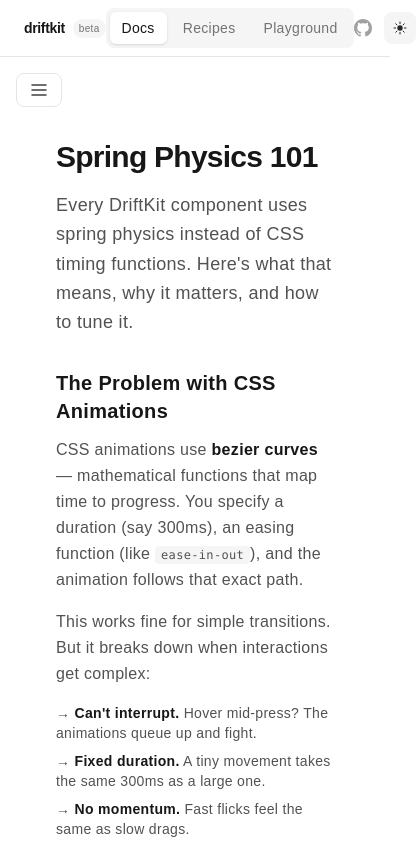
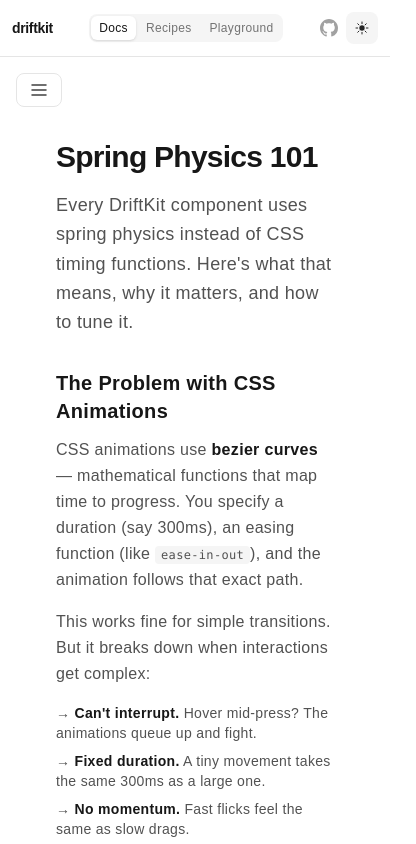
Before and after one commit to kippledigital/driftkit, a Next.js app: page /docs/spring-physics in a window 390 px wide. Shown: the top 844 px of the page, 416 px wide, since content can reach past the window. Built offline with nearby package versions, Linux system fonts and the light colour scheme; a web font is replaced by a local one.

Commit message:
fix: Global nav mobile fit — smaller text/padding, hide beta badge on small screens

```diff
--- a/src/components/global-nav.tsx
+++ b/src/components/global-nav.tsx
@@ -17,19 +17,19 @@
 
   return (
     <header className="sticky top-0 z-50 border-b border-neutral-200 dark:border-neutral-800 bg-white/80 dark:bg-neutral-950/80 backdrop-blur-sm">
-      <div className="max-w-7xl mx-auto px-6 h-14 flex items-center justify-between">
+      <div className="max-w-7xl mx-auto px-3 sm:px-6 h-14 flex items-center justify-between gap-2">
         {/* Logo */}
-        <Link href="/" className="flex items-center gap-2 group">
+        <Link href="/" className="flex items-center gap-2 group shrink-0">
           <span className="text-sm font-bold text-neutral-900 dark:text-white tracking-tight">
             driftkit
           </span>
-          <span className="text-[10px] px-1.5 py-0.5 rounded-full bg-neutral-100 dark:bg-neutral-800 text-neutral-500 font-medium">
+          <span className="text-[10px] px-1.5 py-0.5 rounded-full bg-neutral-100 dark:bg-neutral-800 text-neutral-500 dark:text-neutral-300 font-medium hidden sm:inline">
             beta
           </span>
         </Link>
 
         {/* Nav links */}
-        <nav className="flex items-center gap-1 p-1 rounded-[8px] bg-neutral-100 dark:bg-neutral-800/60">
+        <nav className="flex items-center gap-0.5 sm:gap-1 p-0.5 sm:p-1 rounded-[8px] bg-neutral-100 dark:bg-neutral-800/60">
           {navItems.map(item => {
             // More specific paths should match first — check exact or startsWith,
             // but exclude sub-paths that have their own nav item
@@ -40,7 +40,7 @@
               <Link
                 key={item.href}
                 href={item.href}
-                className="relative z-10 px-3 py-1.5 text-sm font-medium rounded-[6px] transition-colors"
+                className="relative z-10 px-2 sm:px-3 py-1 sm:py-1.5 text-xs sm:text-sm font-medium rounded-[6px] transition-colors"
               >
                 {isActive && (
                   <motion.div
@@ -59,7 +59,7 @@
         </nav>
 
         {/* Right side */}
-        <div className="flex items-center gap-3">
+        <div className="flex items-center gap-2 sm:gap-3 shrink-0">
           <button
             onClick={() => {
               // Trigger the command palette by dispatching a keyboard event
```
